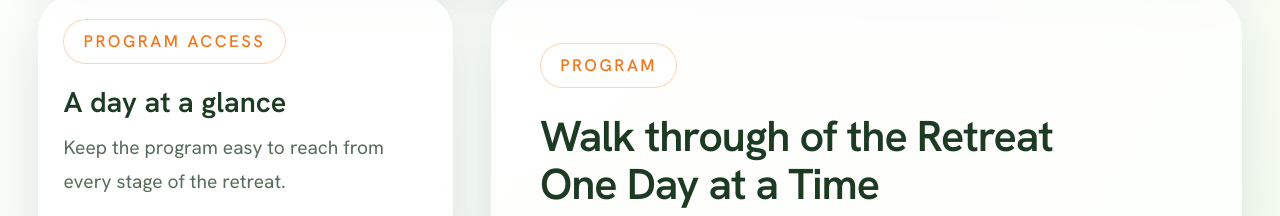
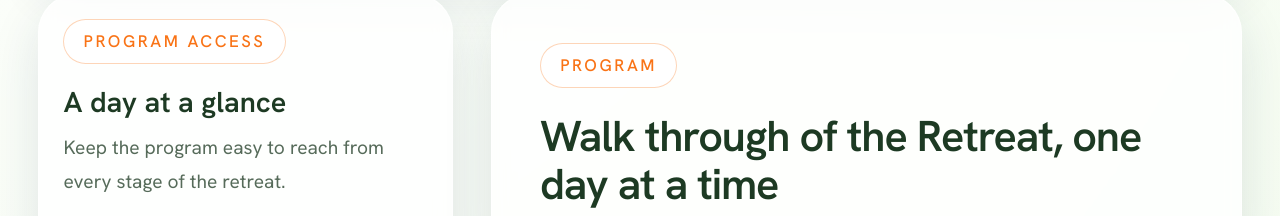
Before and after one commit to shettyjm/sai2026retreat, a Next.js app: page /agenda in a window 1280 px wide. Shown: the part 584-800 px from the top of the page. Built offline with nearby package versions, Linux system fonts and the light colour scheme.

Commit message:
Program: collapse two-line title to a single comma-separated line
'Walk through of the Retreat / One Day at a Time' (line break) becomes
'Walk through of the Retreat, one day at a time' on a single line.

Co-Authored-By: Claude Opus 4.7 (1M context) <noreply@anthropic.com>

```diff
--- a/app/agenda/page.tsx
+++ b/app/agenda/page.tsx
@@ -12,9 +12,7 @@ export default function AgendaPage() {
         <div className="mb-8 card p-8 sm:p-10">
           <p className="pill">Program</p>
           <h1 className="mt-5 text-3xl font-semibold leading-tight tracking-tight sm:text-4xl">
-            Walk through of the Retreat
-            <br />
-            One Day at a Time
+            Walk through of the Retreat, one day at a time
           </h1>
         </div>
 
```
